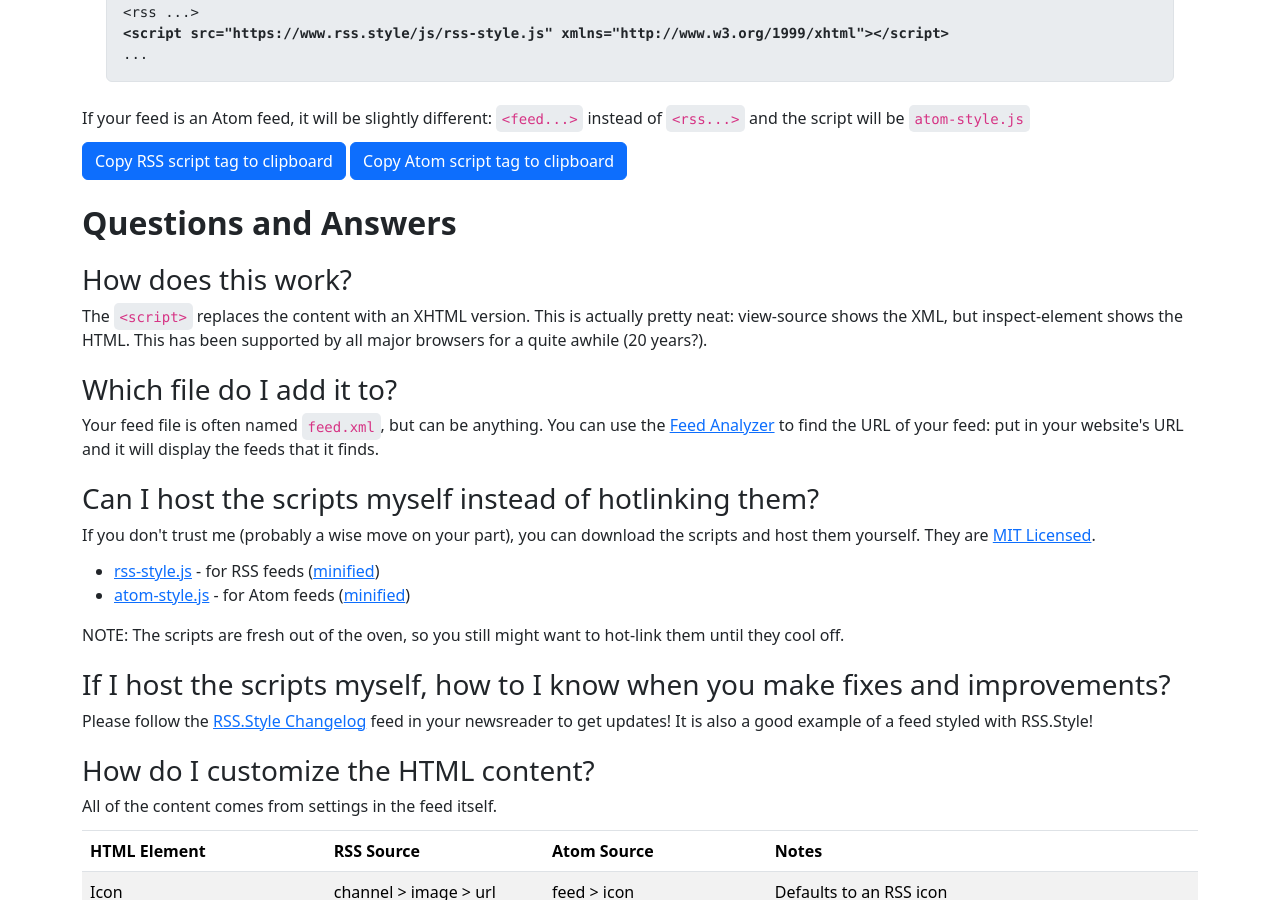
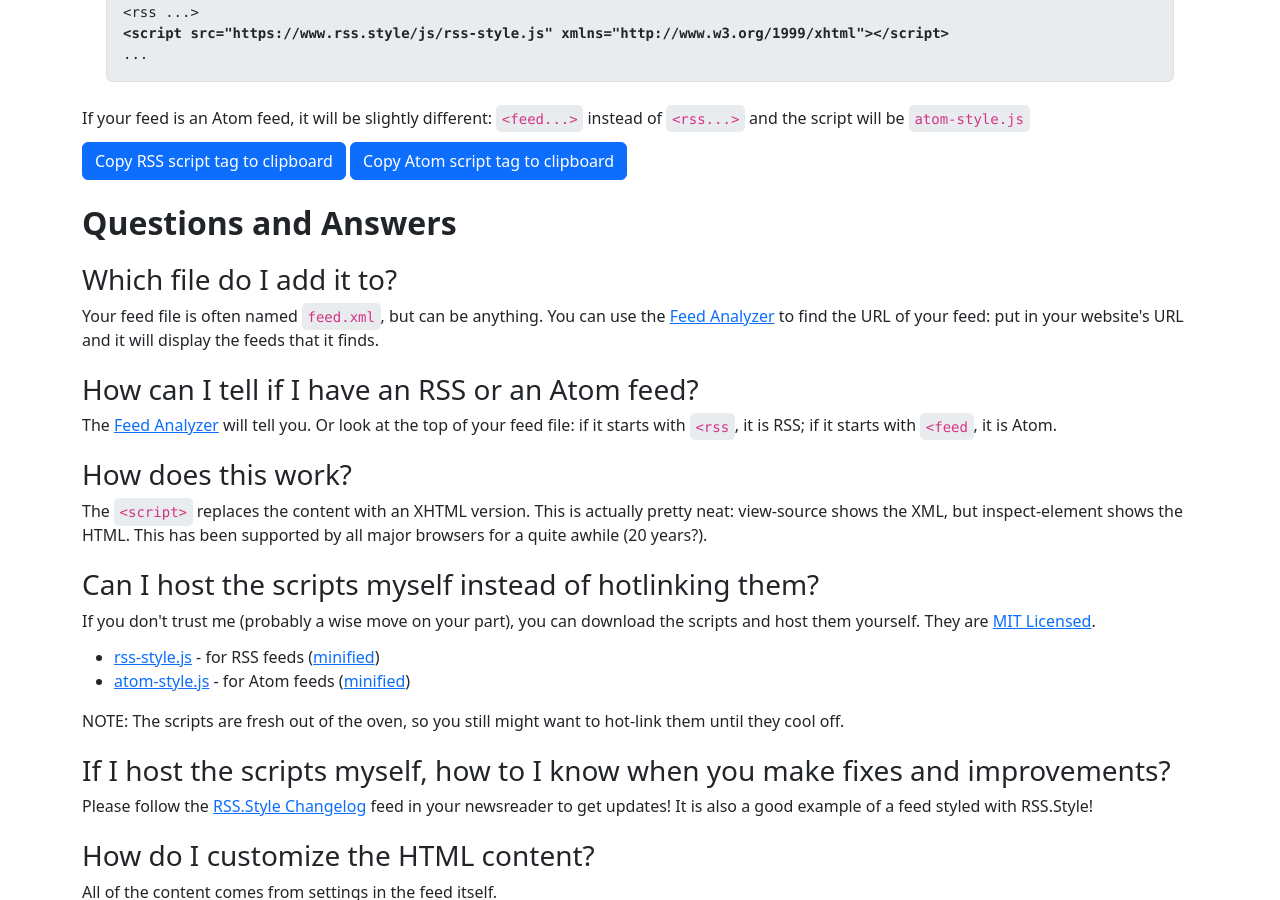
Before and after one commit to fileformat/rss.style, a Jekyll site: the page built from docs/index.html, in a window 1280 px wide and 900 px high, scrolled down 921 px. Built offline with Jekyll 4.4.1, drawn with Linux system fonts in a browser that asks for light colours; some web fonts are replaced; comment, search, counter and statistics services are not loaded.

Commit message:
RSS vs Atom FAQ

```diff
--- a/docs/index.html
+++ b/docs/index.html
@@ -78,19 +78,25 @@
 
 <h2>Questions and Answers</h2>
 
+<h3>Which file do I add it to?</h3>
+<p>
+    Your feed file is often named <code>feed.xml</code>, but can be anything. You can
+    use the <a href="/feed-analyzer.html">Feed Analyzer</a> to find the URL of your feed: put in
+    your website's URL and it will display the feeds that it finds.
+</p>
+
+<h3>How can I tell if I have an RSS or an Atom feed?</h3>
+<p>
+    The <a href="/feed-analyzer.html">Feed Analyzer</a> will tell you.  Or look at the top of your feed file:
+    if it starts with <code>&lt;rss</code>, it is RSS; if it starts with <code>&lt;feed</code>, it is Atom.
+</p>
+
 <h3>How does this work?</h3>
 <p>
     The <code>&lt;script&gt;</code> replaces the content with an XHTML version.
     This is actually pretty neat: view-source shows the XML, but inspect-element shows the HTML. This has been supported
     by
     all major browsers for a quite awhile (20 years?).
-</p>
-
-<h3>Which file do I add it to?</h3>
-<p>
-    Your feed file is often named <code>feed.xml</code>, but can be anything. You can
-    use the <a href="/feed-analyzer.html">Feed Analyzer</a> to find the URL of your feed: put in
-    your website's URL and it will display the feeds that it finds.
 </p>
 
 <h3>Can I host the scripts myself instead of hotlinking them?</h3>
@@ -219,7 +225,10 @@
     back and looked at what it had suggested, and it was very close, but got a key detail wrong (the correct XML namespace).
 </p>
 
-<p>And if you look at the <a href="https://github.com/fileformat/rss.style/blob/main/functions/feed-analyzer.html.ts">source for the Feed Analyzer</a>, you'll think: No AI could possibly make code this bad...</p>
+<p>
+    And if you look at the <a href="https://github.com/fileformat/rss.style/blob/main/functions/feed-analyzer.html.ts">source for the Feed Analyzer</a>,
+    you'll think: No AI could possibly make code this bad...
+</p>
 
 <h2>Links</h2>
 <ul>
--- a/functions/feed-analyzer.html.ts
+++ b/functions/feed-analyzer.html.ts
@@ -243,9 +243,9 @@
     if (feed) {
 
         if (feed.meta?.type == "atom") {
-            notes.push(`This is an Atom feed.`);
+            notes.push(`This is an <b>Atom</b> feed.`);
         } else if (feed.meta?.type == "rss") {
-            notes.push(`This is an RSS feed.`);
+            notes.push(`This is an <b>RSS</b> feed.`);
         } else {
             notes.push(`${warning} Unable to determine if feed is RSS or Atom: <code>${he.encode(JSON.stringify(feed.meta))}</code>`);
         }
```
